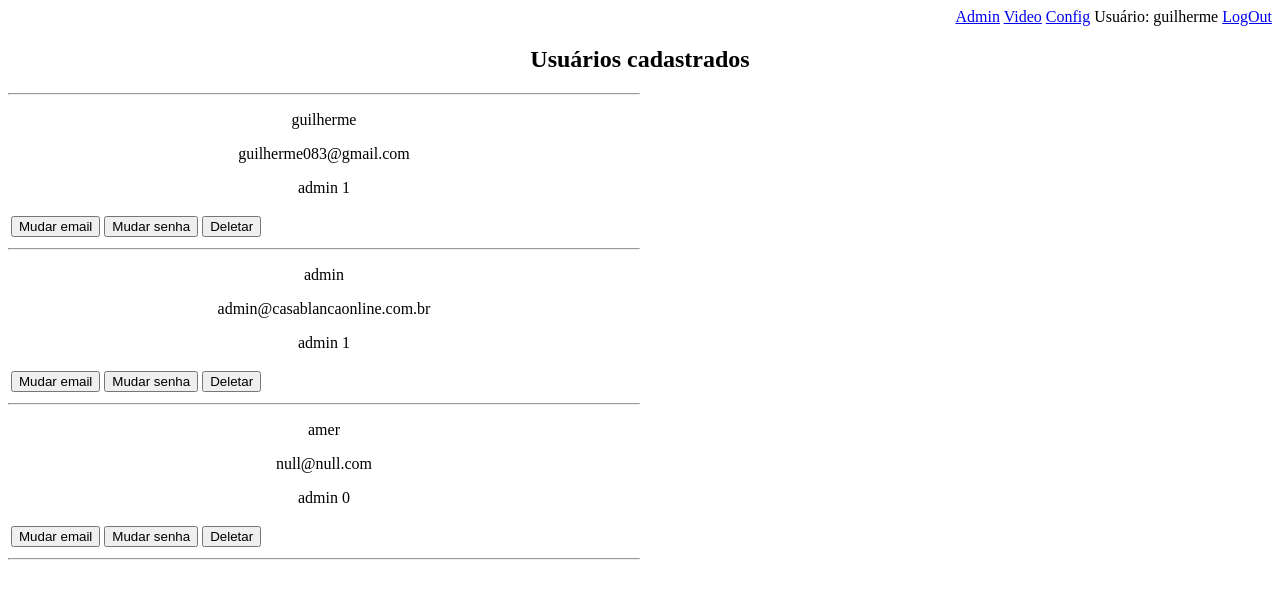
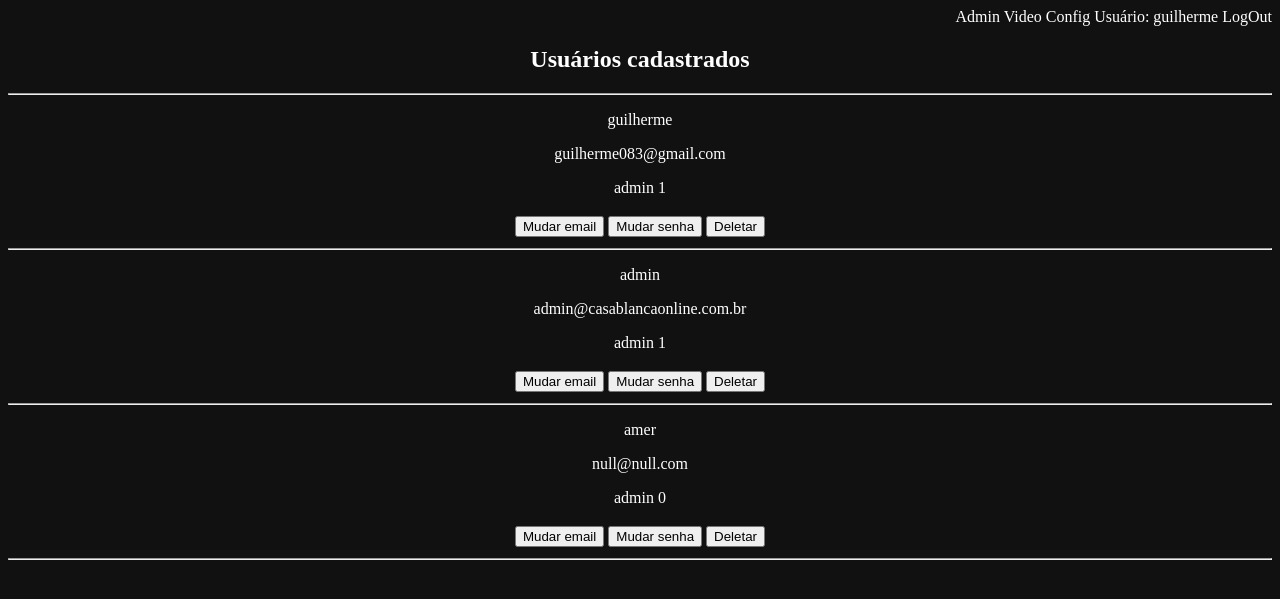
Before and after one commit to GuilhermeCasablanca/video-list, a Flask app: page /admin/retrieve/user in a window 1280 px wide. Shown: the top 599 px of the page. Run offline with Flask 2, Linux system fonts and the light colour scheme; a user stored in the database is signed in; data comes from the database, SQL or seed files in the repository; both versions use the stored data as it was after the commit.

Commit message:
update db

```diff
--- a/blueprints/admin/templates/admin/index.html
+++ b/blueprints/admin/templates/admin/index.html
@@ -3,7 +3,7 @@
 <br><br>
 <h2>Bem vindo administrador</h2>
 
-<table>
+<table class="centerTable">
   <tr>
     <td>
       <form action="{{ url_for('admin_bp.create_user') }}" method="GET">
--- a/blueprints/admin/templates/admin/retrieve_user.html
+++ b/blueprints/admin/templates/admin/retrieve_user.html
@@ -5,14 +5,14 @@
 <h2>Usuários cadastrados</h2>
 </p>
 
-<div id="" class="element" style="width:50%">
+<div id="">
   <hr>
   {% for user in data %}
   <p>{{user.username}}</p>
   <p>{{user.email}}</p>
   <p>admin {{user.isadmin}}</p>
 
-  <table>
+  <table class="centerTable">
     <tr>
       <td>
         <form action="{{ url_for('admin_bp.update_email') }}" method="GET">
--- a/static/css/template.css
+++ b/static/css/template.css
@@ -1,3 +1,25 @@
+body {
+    background-color: #111111;
+    color: #ffffff;
+}
+
+h1, h2, h3, h4, h5, h6 {
+    color: #ffffff;;
+}
+
+a {
+    color: #ffffff; /* White text color for links */
+    text-decoration: none; /* Remove default underline */
+}
+
+a:hover {
+    color: #a0a0a0; /* Lighter color on hover */
+}
+
+a:visited {
+    color: #cccccc; /* Lighter color for visited links */
+}
+
 .menu {
     text-align: right;
 }
@@ -5,3 +27,9 @@
 .content {
     text-align: center;
 }
+
+.centerTable {
+    text-align: center;
+    margin-left: auto;
+    margin-right: auto;
+}
```
Also changed, not shown: database/banco.db.
